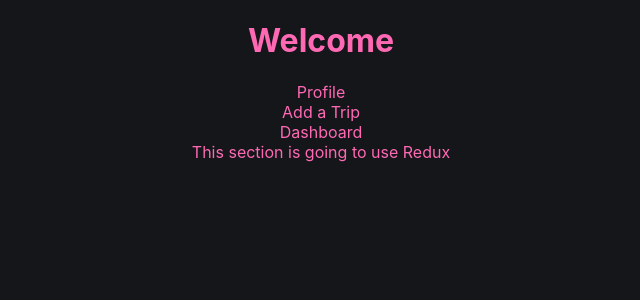
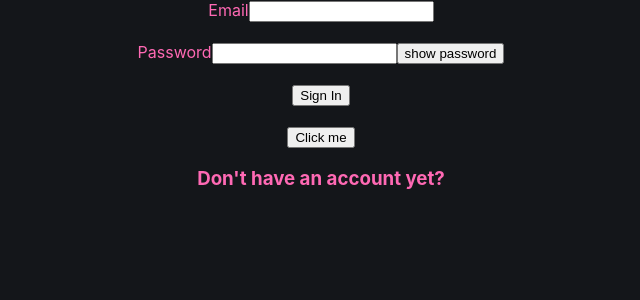
Before and after one commit to zimmermannlowbrass/i-heart-mta, a React (Create React App) app in the folder client/: page /dashboard in a window 1280 px wide. Shown: the top 300 px of the page, without its empty margins (319-959 px from the left). Built offline with nearby package versions, Linux system fonts and the light colour scheme; no server answers.

Commit message:
begin to add signin

```diff
--- a/client/package.json
+++ b/client/package.json
@@ -12,6 +12,7 @@
     "@testing-library/react": "^13.4.0",
     "@testing-library/user-event": "^13.5.0",
     "dotenv": "^16.3.1",
+    "formik": "^2.4.2",
     "google-maps": "^4.3.3",
     "react": "^18.2.0",
     "react-dom": "^18.2.0",
--- a/client/src/app/App.js
+++ b/client/src/app/App.js
@@ -1,12 +1,15 @@
-import Welcome from '../components/Welcome';
 import React from 'react';
+import SignIn from '../components/SignIn';
+import { UserProvider } from '../context/user';
 function App() {
 
 
   // here I will set up login stuff
   return (
     <div>
-      <Welcome />
+      <UserProvider>
+        <SignIn />
+      </UserProvider>
     </div>
   )
 }
--- /dev/null
+++ b/client/src/components/SignIn.js
@@ -0,0 +1,62 @@
+import React from "react";
+import { useContext, useState } from "react";
+import { useFormik } from "formik";
+
+import { UserContext } from "../context/user";
+import Welcome from "./Welcome";
+
+function SignIn() {
+    const {user} = useContext(UserContext)
+    const [currentUser, setCurrentUser] = useState()
+    const [showPasword, setShowPassword] = useState(false)
+    const formik = useFormik({
+        initialValues: {
+          username:"",
+          password:""
+        },
+        onSubmit: (values) => {
+            console.log(values)
+        }
+    })
+    console.log('hi')
+
+    if (currentUser) {
+        return <Welcome />
+    }
+
+    return (
+        <div>
+            <form onSubmit={formik.handleSubmit}>
+              <label className="textBox" htmlFor="Username">Email</label>
+              <input
+              id="username"
+              name="username"
+              onChange={formik.handleChange}
+              value={formik.values.username}
+              />
+              <br />
+              <br />
+              <label className="textBox" htmlFor="password">Password</label>
+              <input
+              type={showPasword ? null : "password"}
+              id="password"
+              name="password"
+              onChange={formik.handleChange}
+              value={formik.values.password}
+              />
+              <button type="button" onClick={() =>setShowPassword(!showPasword)}>
+                  {showPasword ? "hide password" : "show password"}
+              </button>
+              <br />
+              <br />
+              <button type="submit">Sign In</button>
+            </form>
+            <br />
+            <button onClick={() => setCurrentUser(user[0])}>Click me</button>
+            <br />
+            <h3>Don't have an account yet?</h3>
+        </div>
+    )
+}
+
+export default SignIn;
--- a/client/src/components/Welcome.js
+++ b/client/src/components/Welcome.js
@@ -1,6 +1,5 @@
 import React from "react";
 import { Route, Switch } from "react-router-dom";
-import { UserProvider } from "../context/user";
 
 import AddTripHome from "./userPortal/addTrip/AddTripHome";
 import ProfileHome from "./userPortal/profile/ProfileHome"
@@ -9,22 +8,20 @@ import Dashboard from "./userPortal/dashboard/Dashboard";
 function Welcome() {
 
 
-  // profile (shows old map), past trips, add trips
+  // profile (shows old map), past trips, and dashboard
 
   return (
-    <UserProvider>
     <Switch>
+      <Route exact path="/">
+        <ProfileHome />
+      </Route>
       <Route exact path="/addtrip">
         <AddTripHome />
       </Route>
       <Route exact path="/dashboard">
         <Dashboard />
       </Route>
-        <Route exact path="/">
-          <ProfileHome />
-        </Route>
     </Switch>
-    </UserProvider>
   )
 }
 
--- a/client/src/components/userPortal/NavBar.js
+++ b/client/src/components/userPortal/NavBar.js
@@ -1,9 +1,20 @@
 import React from "react"
+import { useContext } from "react";
 import { NavLink } from "react-router-dom";
+import { UserContext } from "../../context/user";
 
 function NavBar() {
+
+    const {setUser} = useContext(UserContext)
+
+    function handleSignOut() {
+        console.log('you signed out!')
+        setUser(null)
+        window.location.reload()
+    }
     return (
         <div>
+            <button onClick={() => handleSignOut()}>Sign Out</button>
             <h1>Welcome</h1>
             <NavLink to="/">Profile</NavLink>
             <br />
--- a/client/src/components/userPortal/profile/ProfileHome.js
+++ b/client/src/components/userPortal/profile/ProfileHome.js
@@ -1,16 +1,10 @@
 import { useLoadScript } from "@react-google-maps/api"
-import { useContext } from "react";
-
-import { UserContext } from "../../../context/user";
 
 import ProfileMap from "./ProfileMap"
 
 function ProfileHome() {
 
   const googleAPIkey = process.env.REACT_APP_PUBLIC_GOOGLE_MAPS_API_KEY
-  const user = useContext(UserContext)
-  const currentUser = user[0]
-
 
   const { isLoaded } =  useLoadScript({
     googleMapsApiKey: googleAPIkey,
@@ -20,7 +14,7 @@ function ProfileHome() {
   if (!isLoaded) return <div>Loading...</div>
   return (
     <div id="map">
-      <ProfileMap user={currentUser}/>
+      <ProfileMap/>
     </div>
   );
 }
--- a/client/src/components/userPortal/profile/ProfileMap.js
+++ b/client/src/components/userPortal/profile/ProfileMap.js
@@ -8,7 +8,7 @@ import {
 } from "@react-google-maps/api"
 import NavBar from "../NavBar";
 
-function ProfileMap({ user }) {
+function ProfileMap() {
     const [active, setActive] = useState(false)
     const mapRef = useRef()
     const center = useMemo(() => ({ lat: 40.7, lng: -73.9 }), [])
@@ -23,14 +23,10 @@ function ProfileMap({ user }) {
         mapRef.current = map
     }, [])
 
-
-    console.log(user)
-
     return(
         <div className="continer">
             <div className="controls">
                 <NavBar />
-                {/* <p>Welcome back {user.username}</p> */}
                 <button onClick={() => setActive(!active)}>Show Past Trips</button>
             </div>
             <div className="map" id="map">
--- a/client/src/context/user.js
+++ b/client/src/context/user.js
@@ -15,7 +15,7 @@ function UserProvider({ children }) {
 
 
   return (
-    <UserContext.Provider value={user}>
+    <UserContext.Provider value={{user, setUser}}>
       {children}
     </UserContext.Provider>
   )
```
Also changed, not shown: client/src/components/signIn/SignIn.js (deleted, +0 -9 lines), client/src/components/SignUp.js (renamed from client/src/components/signUp/SignUp.js), 2 other files (tests, documents, lock files or other folders). Lines whose indentation alone changed are shown as unchanged.
